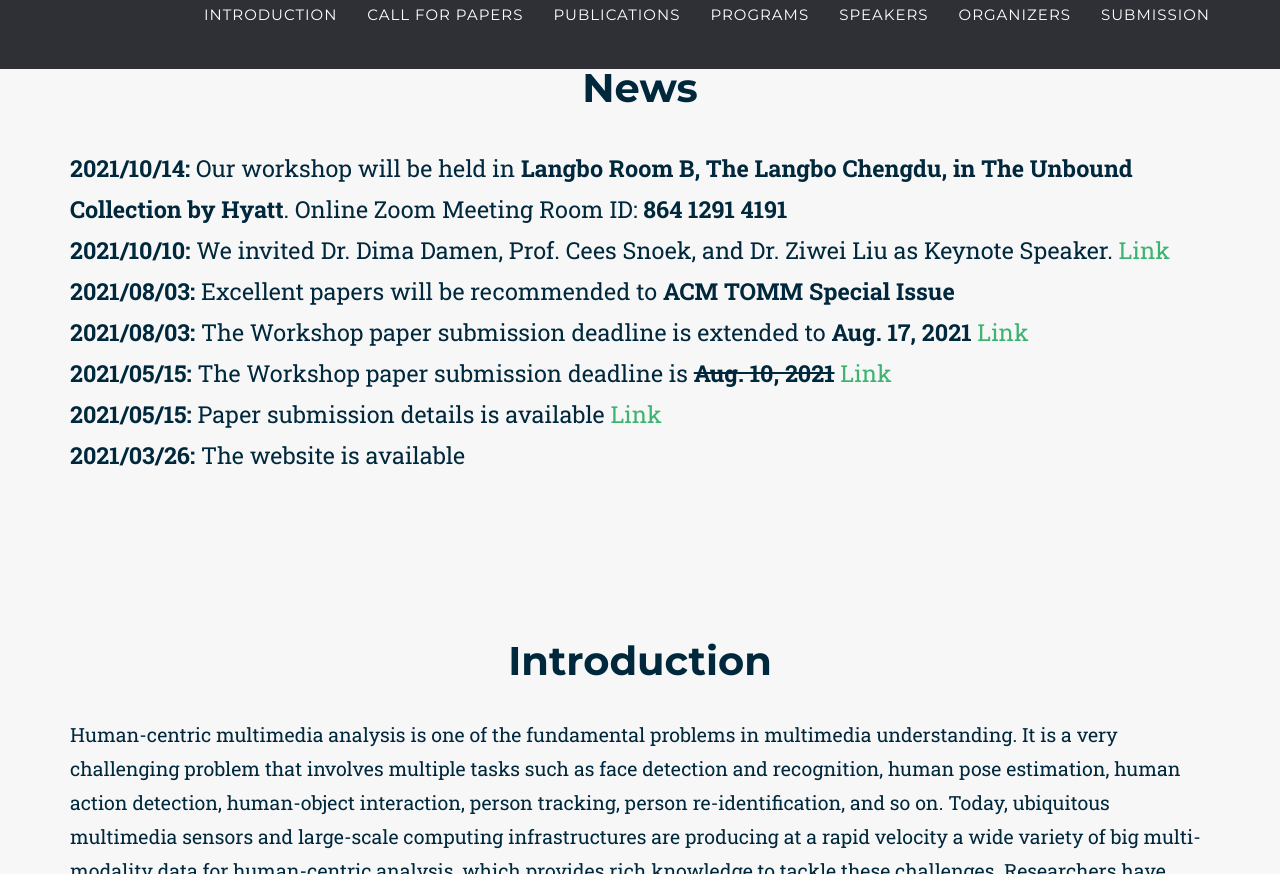
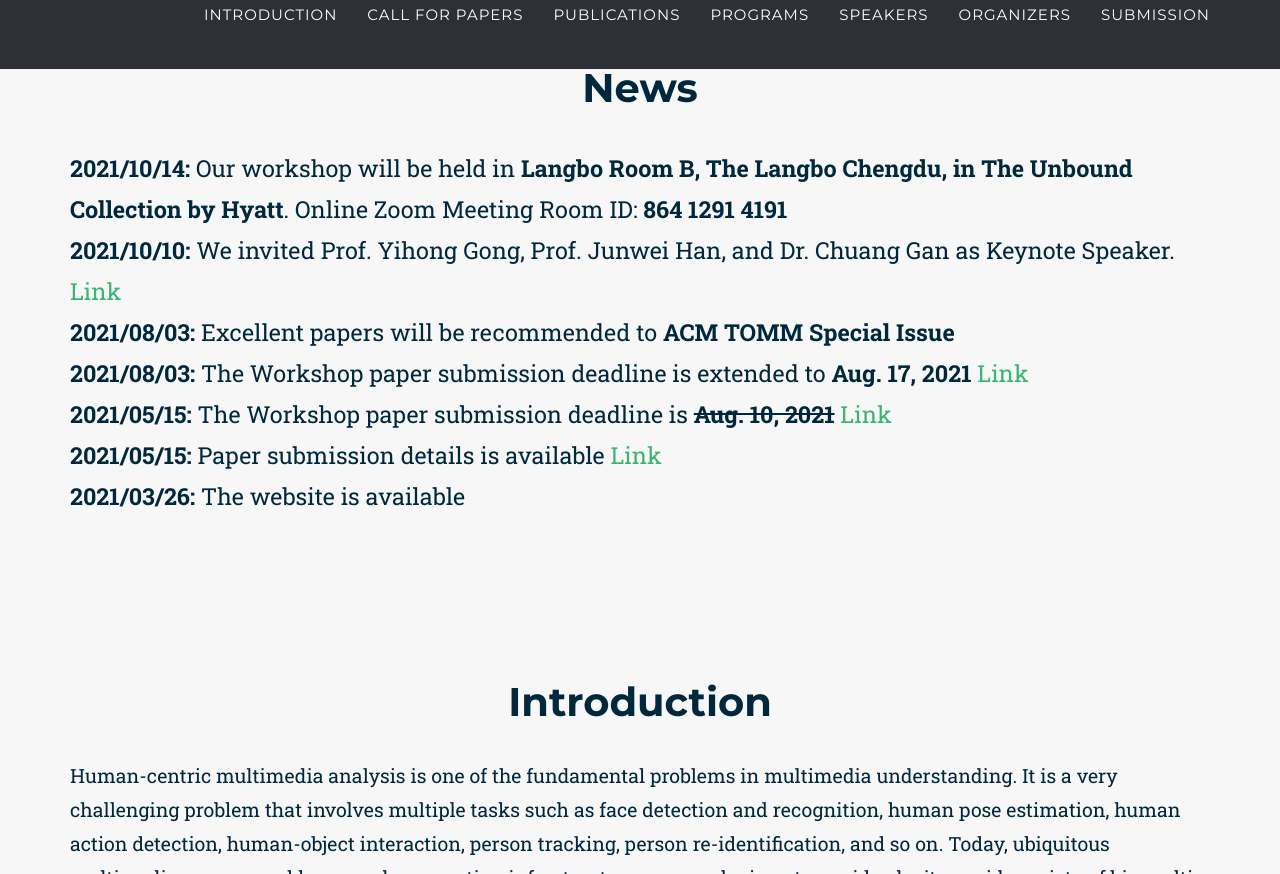
Before and after one commit to MCFR-MM22/MCFR-MM22.github.io, a Jekyll site: the page built from index.html, in a window 1280 px wide and 900 px high, scrolled down 878 px, cut to the strip 26-900 px from the top of the window. Built offline with Jekyll 4.4.1, drawn with Linux system fonts in a browser that asks for light colours; some web fonts are replaced.

Commit message:
Update news.html

```diff
--- a/_includes/2021_data/news.html
+++ b/_includes/2021_data/news.html
@@ -11,7 +11,7 @@
                 <p class="large">
 <!--                     <strong>2021/10/21:</strong>  The slides of the keynote-talk are uploaded, please check on this page: <a href="/speakers_info">Link</a></br> -->
                     <strong>2021/10/14:</strong>  Our workshop will be held in <strong>Langbo Room B, The Langbo Chengdu, in The Unbound Collection by Hyatt</strong>. Online Zoom Meeting Room ID: <strong>864 1291 4191</strong></br>
-                    <strong>2021/10/10:</strong>  We invited Dr. Dima Damen, Prof. Cees Snoek, and Dr. Ziwei Liu as Keynote Speaker. <a href="/speakers_info">Link</a></br>
+                    <strong>2021/10/10:</strong>  We invited Prof. Yihong Gong, Prof. Junwei Han, and Dr. Chuang Gan as Keynote Speaker. <a href="/speakers_info">Link</a></br>
                     <strong>2021/08/03:</strong>  Excellent papers will be recommended to <strong>ACM TOMM Special Issue</strong></br>
                     <strong>2021/08/03:</strong>  The Workshop paper submission deadline is extended to <strong>Aug. 17, 2021</strong> <a href="/call">Link</a></br>
                     <strong>2021/05/15:</strong>  The Workshop paper submission deadline is <span style="text-decoration:line-through;"><strong>Aug. 10, 2021</span></strong> <a href="/call">Link</a></br>
```
